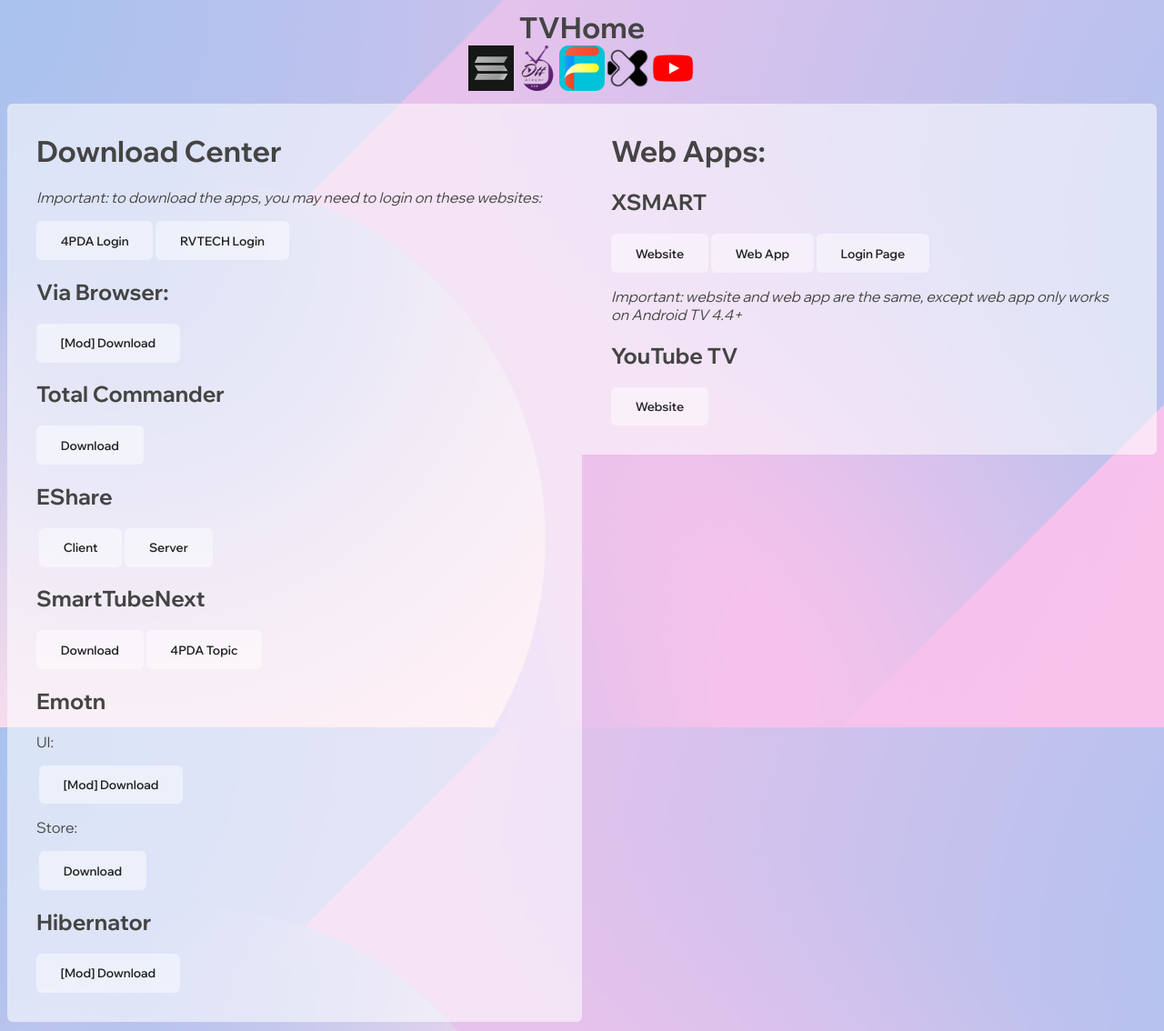
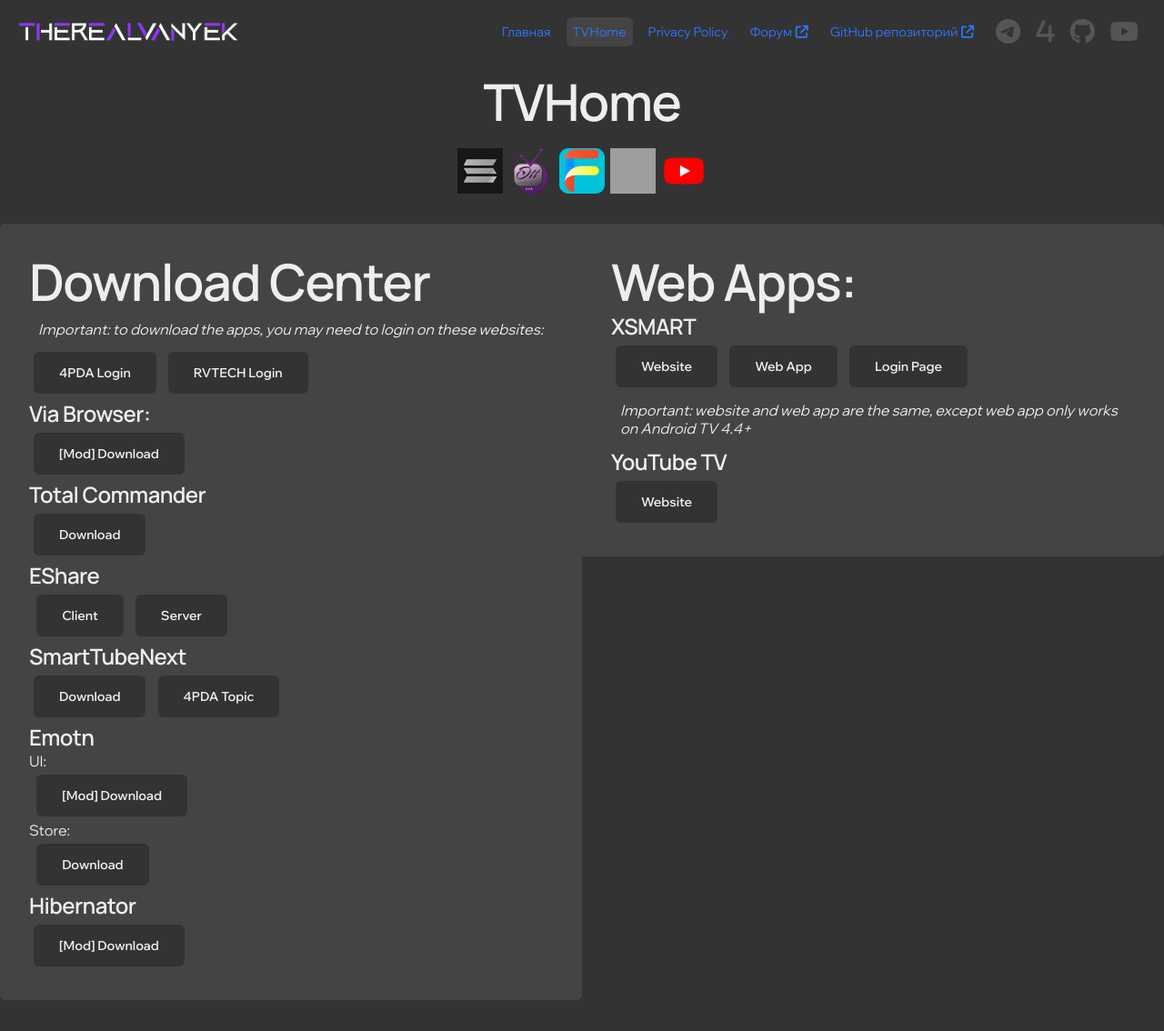
Before and after one commit to 4vanyek/therealvanyek-ml, a PHP site: page /tvhome/ in a window 1280 px wide. Shown: the whole page at 91% size. After the commit the page ends 1100 px from the top, so only its background shows below. Run offline with PHP 8.4, Linux system fonts and the light colour scheme; some libraries are stand-ins or nearby versions; grey boxes are pictures that could not be loaded.

Commit message:
редизайн TVHome

```diff
--- a/css/nav.css
+++ b/css/nav.css
@@ -39,7 +39,7 @@
     display: flex;
     align-items: center;
     /*gap: 1em;*/
-    font-size: 16px;
+    font-size: 14px;
   }
   .menu a {
     margin-left: 5px;
@@ -114,6 +114,7 @@
       align-items: normal;
       text-align: center;
       padding: 1em;
+      font-size: 18px;
     }
     .menu a {
       margin: 5px;
--- a/index.html
+++ b/index.html
@@ -33,6 +33,7 @@
          <!-- NAVIGATION MENUS -->
          <div class="menu flex">
             <a href="/" class="internal_link link-active">Главная</a>
+            <a href="tvhome/" class="internal_link">TVHome</a>
             <a href="privacy" class="internal_link">Privacy Policy</a>
             <a href="https://forum.therealvanyek.ml">Форум</a>
            <a href="https://github.com/4vanyek/trvml">GitHub репозиторий</a>
--- a/privacy/index.html
+++ b/privacy/index.html
@@ -30,6 +30,7 @@
          <!-- NAVIGATION MENUS -->
          <div class="menu flex">
             <a href="/" class="internal_link">Главная</a>
+            <a href="../tvhome/" class="internal_link">TVHome</a>
             <a href="privacy" class="internal_link link-active">Privacy Policy</a>
             <a href="https://forum.therealvanyek.ml">Форум</a>
            <a href="https://github.com/4vanyek/trvml">GitHub репозиторий</a>
--- a/tvhome/general.css
+++ b/tvhome/general.css
@@ -1,11 +1,15 @@
 @import url('https://fonts.googleapis.com/css2?family=Wix+Madefor+Display:wght@400;500;600;700;800&display=swap');
 
 body {
-  background-image: url('img/bg_tvhome.png');
+  /*background-image: url('img/bg_tvhome.png');
   background-repeat: no-repeat;
   background-attachment: fixed;
-  background-size: cover;
+  background-size: cover;*/
+  background: #333;
   font-family: 'Wix Madefor Display', Arial, Helvetica, sans-serif;
+}
+a:hover, a:active {
+  background: none !important;
 }
 .gsc-control-cse, .gsc-control-wrapper-cse, .gsc-input-box, .gsc-search-button-v2 {
   border-radius: 6px !important;
@@ -21,9 +25,11 @@
 }
 #gsc-i-id1 {
   background: transparent !important;
+  color: #eee !important;
 }
 .gsc-input-box {
-  background-color: #ffffff90 !important  ;
+  background-color: #222 !important;
+  color: #eee !important;
 }
 .gsc-search-button-v2 {
   padding: 18px 36px !important;
@@ -56,7 +62,7 @@
   transition-duration: 0.2s;
 }
 .container {
-  background: #ffffff90;
+  background: #444;
   border-radius: 6px;
   width: 50%;
   margin-bottom: 10px;
@@ -69,8 +75,8 @@
   border-bottom-left-radius: 0;
 }
 .container button {
-  background: #ffffff70;
-  color: #222;
+  background: #333;
+  color: #eee;
   padding: 1em 2em;
   font-weight: 600;
   border-radius: 6px;
@@ -80,17 +86,23 @@
   cursor: pointer;
 }
 .container a:hover, button:hover {
-  background: #fff;
+  background: #3d3d3d !important;
   transition-duration: 0.1s;
 }
 .container a:active, .container a:focus, button:active {
-  background: #ffffff;
+  background: #222;
 }
 .small-header {
   font-size: 24px;
   font-weight: 700;
   margin: 15px;
   margin-left: 0;
+}
+.menu li {
+  padding: 0.5em !important;
+}
+.gsst_a::after {
+  content: '';
 }
 .container-content {
   padding: 2em;
@@ -105,5 +117,14 @@
   float: left;
 }
 h1, h2, p, button {
-  color: #444;
+  color: #eee !important;
 }
+h2 {
+  font-size: 1.5rem !important;
+}
+h1, h2 {
+  font-weight: 600 !important;
+}
+.m10 {
+  margin: 10px !important;
+}
--- a/tvhome/index.html
+++ b/tvhome/index.html
@@ -4,33 +4,67 @@
   <meta charset="UTF-8">
   <!--meta name="viewport" content="width=device-width, initial-scale=1.0"-->
   <meta http-equiv="X-UA-Compatible" content="ie=edge">
+  <link rel="preconnect" href="https://fonts.googleapis.com">             <!-- подключение гугл -->
+  <link rel="preconnect" href="https://fonts.gstatic.com" crossorigin>    <!-- шрифтов          -->
   <link rel="stylesheet" href="general.css">
+  <link rel="stylesheet" href="../css/general.css">
+  <link rel="stylesheet" href="../css/mobile.css">
+  <link rel="stylesheet" href="../css/nav.css">
+  <link rel="stylesheet" href="../css/socialicons.css">
+  <link
+  href="https://fonts.googleapis.com/css2?family=Manrope:wght@200;300;400;500;600;700;800&family=Wix+Madefor+Display:wght@400;500;600;700;800&display=swap"
+  rel="stylesheet"> <!-- подключение шрифтов Manrope и Wix Madefor Display -->
+  <link rel="stylesheet" href="https://cdnjs.cloudflare.com/ajax/libs/font-awesome/6.4.0/css/all.min.css" /> <!-- подключение Font Awesome 6.4.0 -->
   <title>TVHome</title>
 </head>
 <body>
+  <nav class="navbar">
+    <!-- лого -->
+       <img class="logo" src="../TRV_NEW_LOGO.png" width="20%">
+       <img class="mlogo" src="../TRV_favicon.png" width="50%" style="z-index: 999;">
+
+   <!-- NAVIGATION MENU -->
+   <ul class="nav-links">
+
+     <!-- USING CHECKBOX HACK -->
+     <input type="checkbox" id="checkbox_toggle" />
+     <label for="checkbox_toggle" class="hamburger">&#9776;</label>
+
+     <!-- NAVIGATION MENUS -->
+     <div class="menu flex">
+        <a href="/" class="internal_link">Главная</a>
+        <a href="../tvhome/" class="internal_link link-active">TVHome</a>
+        <a href="../privacy" class="internal_link">Privacy Policy</a>
+        <a href="https://forum.therealvanyek.ml">Форум</a>
+       <a href="https://github.com/4vanyek/trvml">GitHub репозиторий</a>
+       <div class="social-icons-container right"> <!-- иконки соцсетей -->
+        <ol class="social-icons">
+            <li><a href="https://telegram.dog/trv_official1"><i class="fa-brands fa-telegram social-icon"></i></a></li>
+            <li><a href="https://4pda.to/forum/index.php?showuser=10840063"><i class="fa-solid fa-4 social-icon"></i></a></li>
+            <li><a href="https://github.com/4vanyek"><i class="fa-brands fa-github social-icon"></i></a></li>
+            <li><a href="https://youtube.com/@therealvanyek8175"><i class="fa-brands fa-youtube social-icon"></i></a></li>
+        </ol>
+    </div>
+     </div>
+   </ul>
+ </nav>
   <div style="margin: 10px;">
   <h1 class="textcenter" style="margin: 0">TVHome</h1>
   <div class="centered nav">
-    <a href="http://app.ss-iptv.com/" class="nav-icon"><img src="img/ssiptv_logo.jpg" width="50px" height="50px"></a>
-    <a href="http://widget.ottplayer.tv/" class="nav-icon"><img src="img/ottplayer_logo.png" width="50px" height="50px"></a>
-    <a href="http://browser.appinfo.su/" class="nav-icon"><img src="img/forkplayer_logo.png" width="50px" height="50px"></a>
-    <a href="https://app.xsmart.tv" class="nav-icon"><img src="img/xsmart_logo.png" width="50px" height="50px"></a>
-    <a href="https://www.youtube.com/tv" class="nav-icon"><img src="img/youtube.png" width="50px" height="50px"></a>
+    <a href="http://app.ss-iptv.com/" class="nav-icon internal_link"><img src="img/ssiptv_logo.jpg" width="50px" height="50px"></a>
+    <a href="http://widget.ottplayer.tv/" class="nav-icon internal_link"><img src="img/ottplayer_logo.png" width="50px" height="50px"></a>
+    <a href="http://browser.appinfo.su/" class="nav-icon internal_link"><img src="img/forkplayer_logo.png" width="50px" height="50px"></a>
+    <a href="https://app.xsmart.tv" class="nav-icon internal_link"><img src="https://xsmart.tv/img/xsmart_logo.svg" width="50px" height="50px"></a>
+    <a href="https://www.youtube.com/tv" class="nav-icon internal_link"><img src="img/youtube.png" width="50px" height="50px"></a>
     <script async src="https://cse.google.com/cse.js?cx=24b74fabc96a144c4">
     </script>
     <div class="gcse-search"></div>
   </div>
   </div>
-  <!--div class="container full">
-    <div class="container-content">
-      <h1 class="textcenter">Important</h1>
-      <p class="textcenter"><i>To run some apps, you may need to turn on VPN!</i></p>
-    </div>
-  </div-->
   <div class="container first left">
     <div class="container-content">
       <h1>Download Center</h1>
-      <p><i>Important: to download the apps, you may need to login on these websites:</i></p>
+      <p class="m10"><i>Important: to download the apps, you may need to login on these websites:</i></p>
       <button onclick="location.href='https://4pda.to/forum/index.php?act=auth&return=https://4pda.to/?logout-site=1&'">4PDA Login</button>
       <button onclick="location.href='https://forum.therealvanyek.ml/index.php?action=login'">RVTECH Login</button>
       <h2>Via Browser:</h2>
@@ -54,7 +88,7 @@
       <button onclick="location.href='https://app.xsmart.tv'">Website</button>
       <button onclick="location.href='https://4pda.to/forum/dl/post/10724304/install_app.apk'">Web App</button>
       <button onclick="location.href='https://login.xsmart.tv'">Login Page</button>
-      <p><i>Important: website and web app are the same, except web app only works on Android TV 4.4+</i></p>
+      <p class="m10"><i>Important: website and web app are the same, except web app only works on Android TV 4.4+</i></p>
       <h2>YouTube TV</h2>
       <button onclick="location.href='https://www.youtube.com/tv'">Website</button>
     </div>
```
